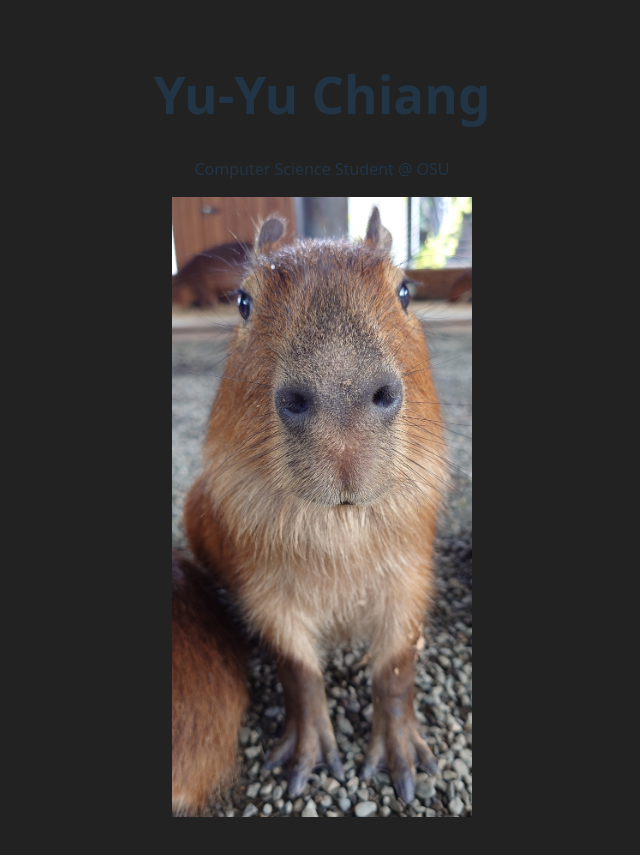
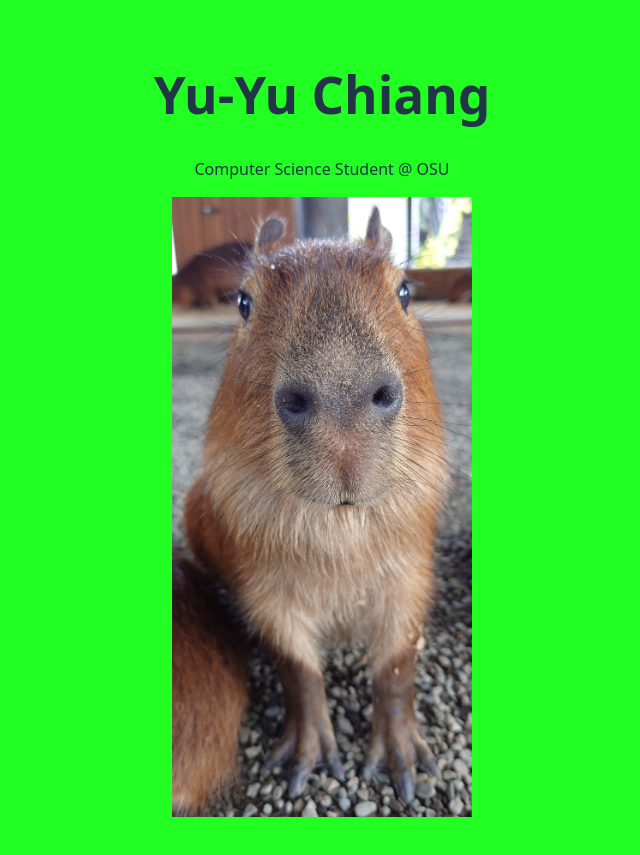
Before and after one commit to fks0057/react-portfolio, a React (Vite) app: page / in a window 1280 px wide. Shown: the whole page, without its empty margins (318-958 px from the left). Built offline with nearby package versions, Linux system fonts and the light colour scheme.

Commit message:
update index.css

```diff
--- a/src/index.css
+++ b/src/index.css
@@ -5,7 +5,7 @@
 
   color-scheme: light dark;
   color: rgba(255, 255, 255, 0.87);
-  background-color: #242424;
+  background-color: #22ff22;
 
   font-synthesis: none;
   text-rendering: optimizeLegibility;
@@ -57,7 +57,7 @@ button:focus-visible {
 @media (prefers-color-scheme: light) {
   :root {
     color: #213547;
-    background-color: #222222;
+    background-color: #22ff22;
   }
   a:hover {
     color: #747bff;
```
